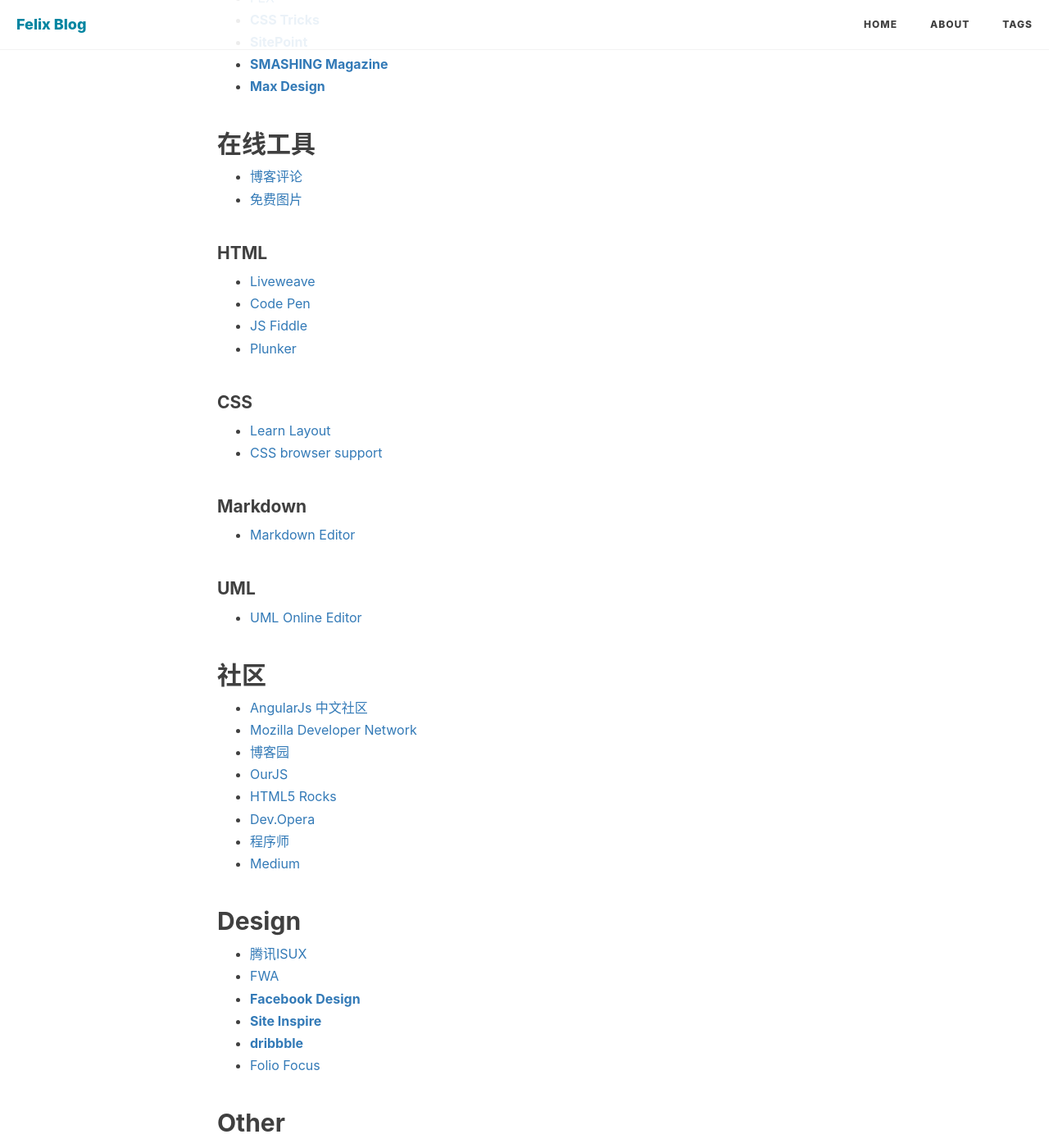
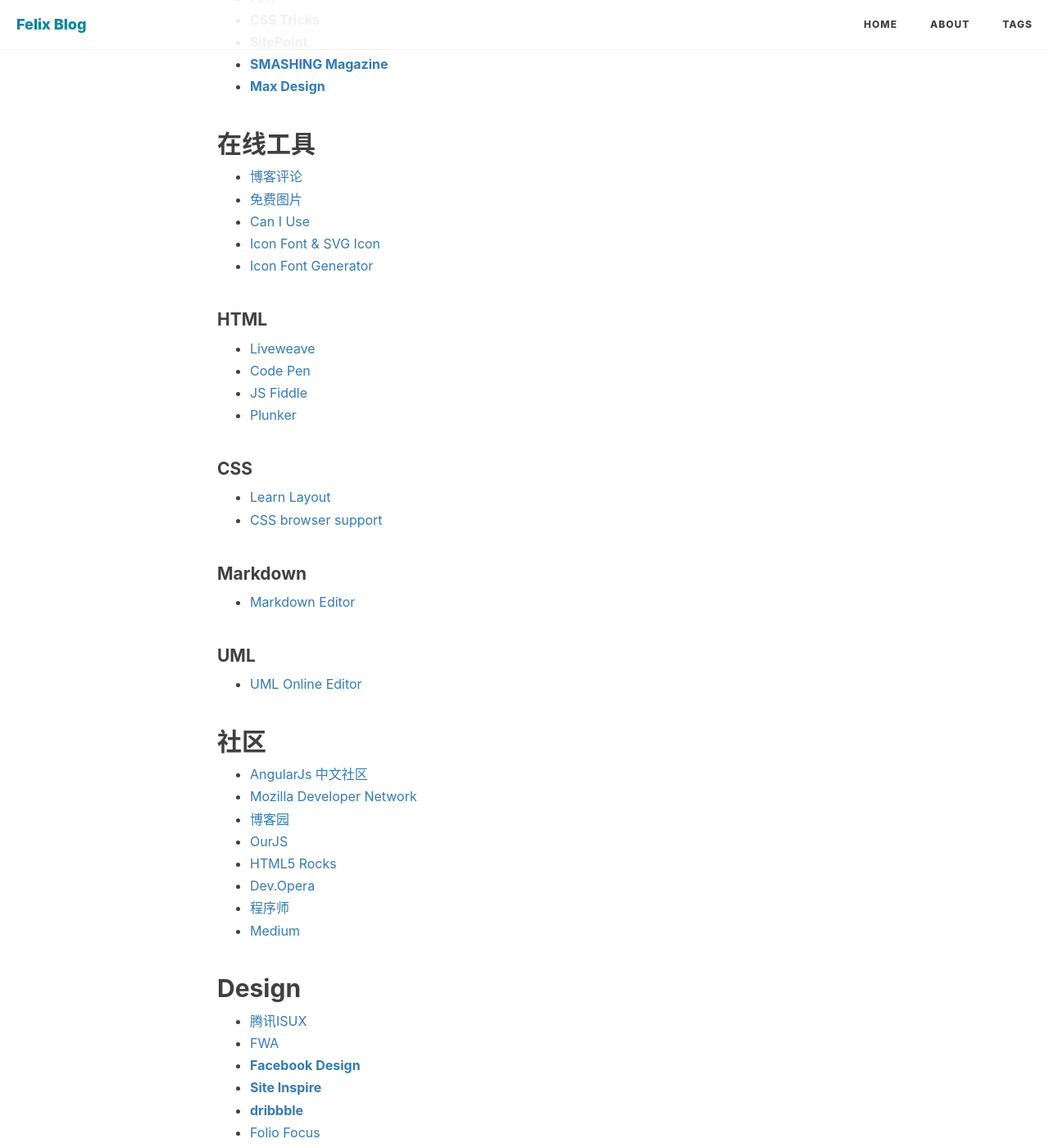
Before and after one commit to sheguloves/blog, a Jekyll site: the page built from _posts/2015-08-05-learning-resource.md, in a window 1280 px wide and 1400 px high, scrolled down 1541 px. Shown: the whole window at 82% size. Built offline with Jekyll 4.4.1, drawn with Linux system fonts in a browser that asks for light colours; nearby versions of some CDN libraries; comment, search, counter and statistics services are not loaded; some of the changed text lies outside the part shown.

```diff
--- a/_config.yml
+++ b/_config.yml
@@ -16,7 +16,7 @@ RSS: false
 zhihu_username:     sheguloves
 github_username:    sheguloves
 twitter_username:  sheguloves
-# facebook_username:  sheguloves
+facebook_username:  sheguloves
 
 
 
--- a/_posts/2015-08-05-learning-resource.md
+++ b/_posts/2015-08-05-learning-resource.md
@@ -56,6 +56,9 @@ tags:
 
 * [博客评论](https://disqus.com/)
 * [免费图片](https://pixabay.com/)
+* [Can I Use](http://caniuse.com/)
+* [Icon Font & SVG Icon](https://icomoon.io/)
+* [Icon Font Generator](http://fontello.com/)
 
 #### HTML
 
```
Also changed, not shown: other parts of _posts/2015-08-05-learning-resource.md (+4 -0 lines).
